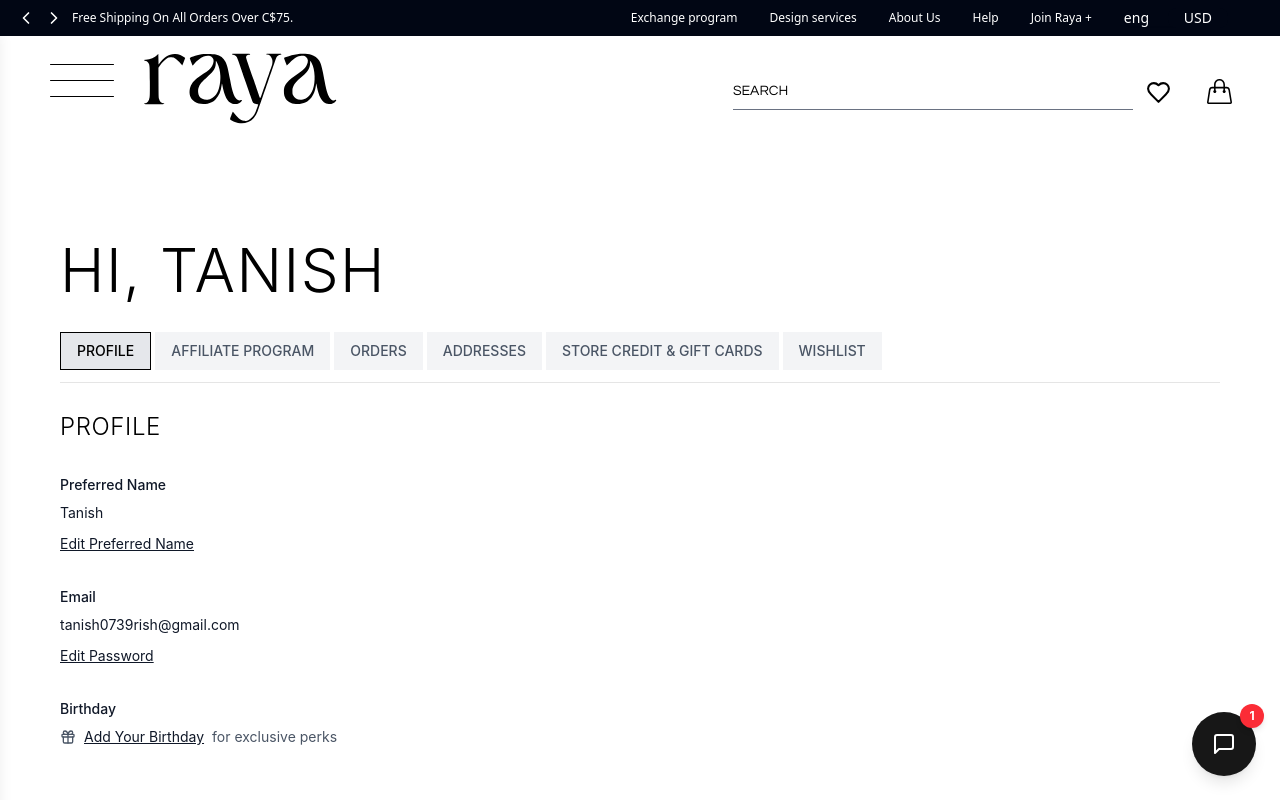
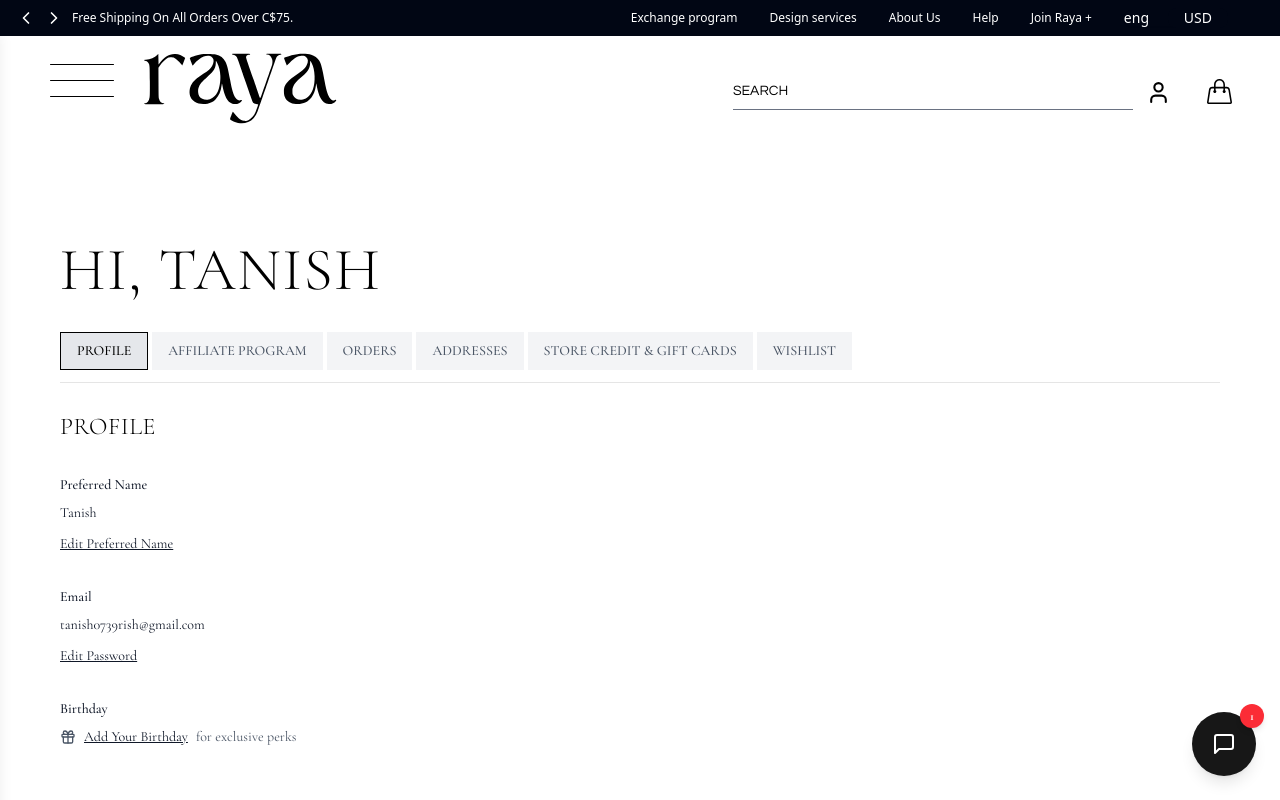
Before and after one commit to devtanish/client-souvik, a Next.js app: page /user/profile in a window 1280 px wide. Shown: the top 800 px of the page. Built offline with nearby package versions, Linux system fonts and the light colour scheme.

Commit message:
UPDATED: 1. changed header user icon and user icon route, 2. fonts of user/profile page

```diff
--- a/app/blog/layout.tsx
+++ b/app/blog/layout.tsx
@@ -16,7 +16,7 @@ export const metadata: Metadata = {
   description: "Explore our collection of earrings - huggies, hoops, studs, and more.",
 }
 
-const cormorantGaramond = Cormorant_Garamond({
+export const cormorantGaramond = Cormorant_Garamond({
   subsets: ["latin"],
   weight: ["300", "400", "500", "600", "700"],
   display: "swap",
@@ -33,7 +33,7 @@ export default function RootLayout({
         className={`${cormorantGaramond.className}`}
       >
         <CartProvider>
-          {/* <div className="w-screen h-25 transition-all duration-300 ease-out hover:bg-white z-10 top-7 md:flex hidden fixed"></div>  */}
+          <div className="w-screen h-25 transition-all duration-300 ease-out hover:bg-white z-10 top-7 md:flex hidden fixed"></div>
           <Header bg={true}/>
           <Sidebar />
           <Tooltip />
--- a/app/user/profile/layout.tsx
+++ b/app/user/profile/layout.tsx
@@ -1,7 +1,7 @@
 import type React from "react"
 import type { Metadata } from "next";
 import { Geist, Geist_Mono } from "next/font/google";
-import "../../globals.css";
+import "@/app/globals.css";
 import WhatsAppChatButton from "@/components/whatsapp-chat-button";
 import Sidebar from "@/components/sidebar";
 import Tooltip from "@/components/tooltip";
@@ -9,6 +9,7 @@ import Header from "@/components/header";
 import CartSidebar from "@/components/cart-sidebar";
 import Footer from "@/components/footer";
 import { CartProvider } from "@/contexts/cart-context";
+import { cormorantGaramond } from "@/components/subCompo/fonts";
 
 export const metadata: Metadata = {
   title: "Earrings Collection | Raya Jewelry",
@@ -34,7 +35,7 @@ export default function RootLayout({
   return (
     <html lang="en">
       <body
-        className={`${geistSans.variable} ${geistMono.variable} antialiased`}
+        className={`${cormorantGaramond.className}`}
       >
         <CartProvider>
           <Header bg={false}/>
--- a/components/header.tsx
+++ b/components/header.tsx
@@ -9,6 +9,7 @@ import { SlHandbag } from "react-icons/sl"
 import { useCart } from "@/contexts/cart-context"
 import { Badge } from "@/components/ui/badge"
 import { Inter } from "next/font/google"
+import { User } from 'lucide-react'
 
 const inter = Inter({ subsets: ["latin"] })
 
@@ -91,9 +92,9 @@ export default function Header({bg}: {bg: boolean}) {
           className={`${questrial.className} hidden lg:flex md:w-[400px] z-30 text-sm w-[170px] bg-transparent border-b border-gray-500 focus:border-gray-300 text-black placeholder-black px-0 outline-none transition-colors`}
         />
 
-        <div className="hidden md:flex gap-9">
-          <button onClick={handleWishlistClick} className="relative">
-            <LuHeart size={25} className="mt-0.5" />
+        <Link href={"/user/profile"} className="hidden md:flex gap-9">
+          <button className="relative">
+            <User size={25} className="mt-0.5" />
             {getWishlistCount() > 0 && (
               <Badge
                 variant="destructive"
@@ -114,7 +115,7 @@ export default function Header({bg}: {bg: boolean}) {
               </Badge>
             )}
           </button>
-        </div>
+        </Link>
       </div>
     </div>
   )
--- a/components/subCompo/fonts.tsx
+++ b/components/subCompo/fonts.tsx
@@ -1,4 +1,5 @@
 import localFont from "next/font/local";
+import { Cormorant_Garamond } from "next/font/google";
 
 export const Montserrat = localFont({
   src: "../../public/fonts/Claremonts-Regular-Exfontb6dd.otf",
@@ -78,3 +79,9 @@ export const HiguenSerif = localFont({
   variable: "--font-higuen-serif",
   display: "swap"
 })
+
+export const cormorantGaramond = Cormorant_Garamond({
+  subsets: ["latin"],
+  weight: ["300", "400", "500", "600", "700"],
+  display: "swap",
+})
```
